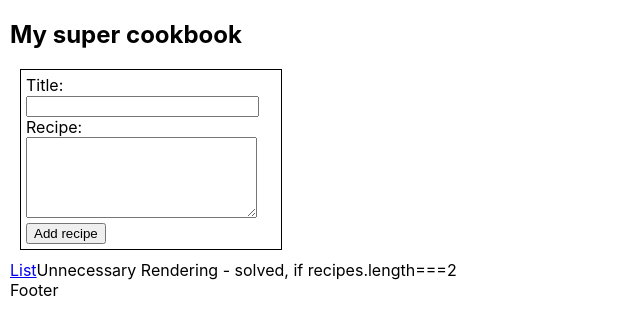
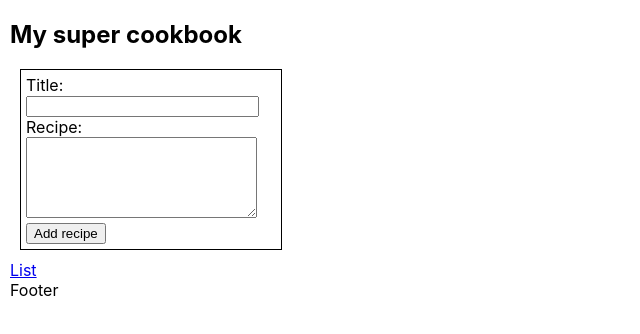
Before and after one commit to EdsonNhancale/react-optimization-mpt-front, a React (Create React App) app: page /book in a window 1280 px wide. Shown: the top 334 px of the page, without its empty margins (0-640 px from the left). Built offline with nearby package versions, Linux system fonts and the light colour scheme.

Commit message:
Added comments

```diff
--- a/src/pages/CookBook.js
+++ b/src/pages/CookBook.js
@@ -19,7 +19,7 @@ export default function CookBook() {
             <AddNewRecipeForm onAddRecipe={addRecipe} />
             <Link to="/booklists">List</Link>
 
-            {"Unnecessary Rendering - solved, if recipes.length===2"}
+            {/* "Unnecessary Rendering - solved, if recipes.length===2" */}
 
             {React.useMemo(Footer, [recipes.length === 2])}
         </>
```
